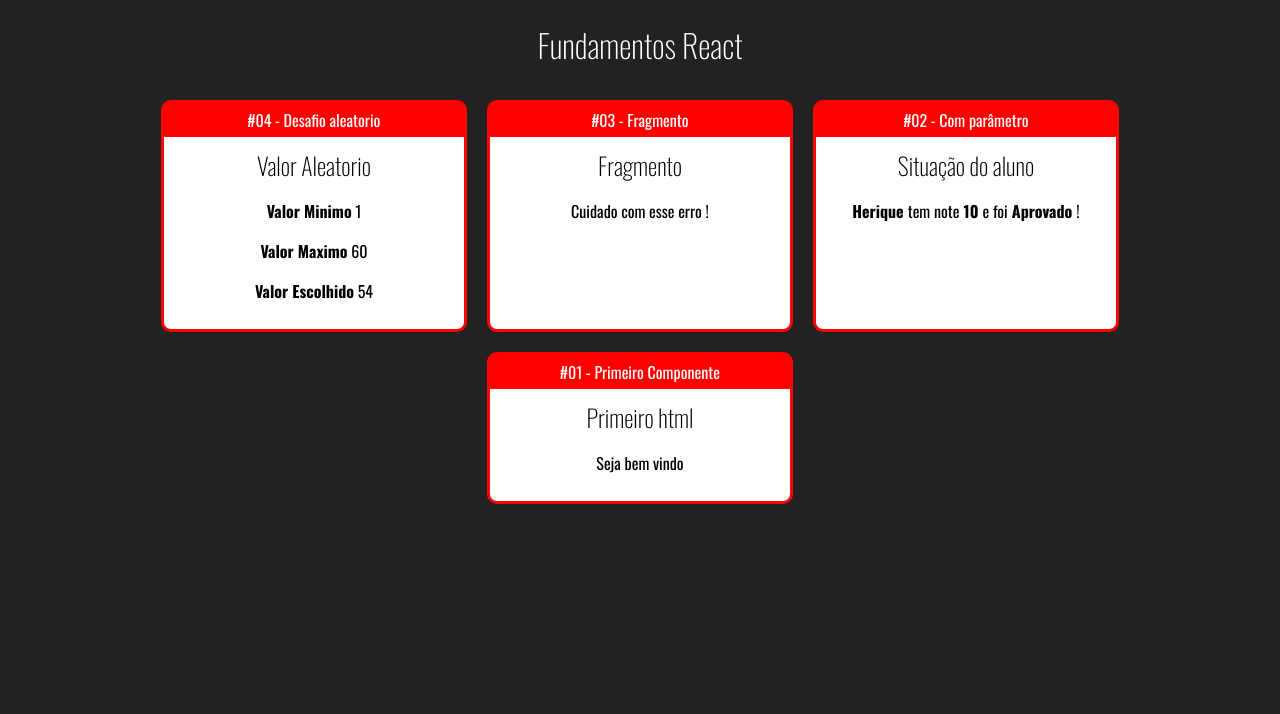
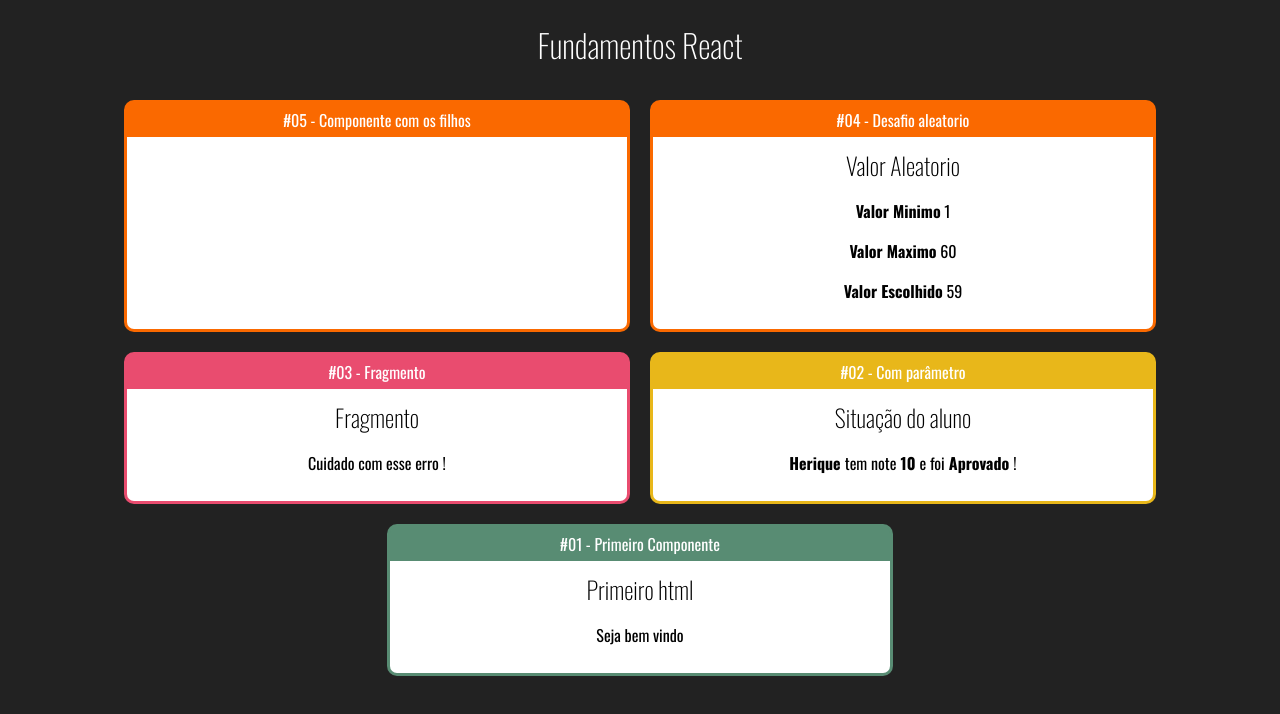
Before and after one commit to rafaelhfreitas/curso-react, a React (Create React App) app: page / in a window 1280 px wide. Shown: the top 714 px of the page. Built offline with nearby package versions, Linux system fonts and the light colour scheme.

Commit message:
Refactoring translate to english

```diff
--- a/src/App.jsx
+++ b/src/App.jsx
@@ -3,10 +3,10 @@ import React from 'react'
 
 
 import Card from './components/layout/Card'
-import Primeiro from './components/basicos/Primeiro'
-import ComParametro from './components/basicos/ComParametro'
-import Fragmento from './components/basicos/Fragmento'
-import Aleatorio from './components/basicos/Aleatorio'
+import First from './components/basicos/First'
+import Fragment from './components/basicos/Fragment'
+import Random from './components/basicos/Random'
+import WithParameter from './components/basicos/WithParameter'
 
 export default (props) => {
     return (
@@ -14,20 +14,23 @@ export default (props) => {
             <h1> Fundamentos React </h1>
 
             <div  className='Cards'>
-                <Card titulo='#04 - Desafio aleatorio'>
-                    <Aleatorio min={1} max={60} />
+                <Card titulo='#05 - Componente com os filhos' color="#FA6900">
+
                 </Card>
-                <Card titulo='#03 - Fragmento'>
-                    <Fragmento/>
+                <Card titulo='#04 - Desafio aleatorio' color="#FA6900">
+                    <Random min={1} max={60} />
                 </Card>
-                <Card titulo='#02 - Com parâmetro'>
-                    <ComParametro
+                <Card titulo='#03 - Fragmento' color='#E94C6F'>
+                    <Fragment/>
+                </Card>
+                <Card titulo='#02 - Com parâmetro' color='#E8B71A'>
+                    <WithParameter
                         titulo='Situação do aluno'
                         aluno='Herique'
                         nota={10}/>
                 </Card>
-                <Card titulo='#01 - Primeiro Componente'>
-                    <Primeiro></Primeiro>
+                <Card titulo='#01 - Primeiro Componente' color='#588c73'>
+                    <First></First>
                 </Card>
             </div>
         </div>
--- a/src/components/basicos/Aleatorio.jsx
+++ b/src/components/basicos/Random.jsx
@@ -1,7 +1,7 @@
 import React from 'react'
 
 
-export default function Aleatorio(props){
+export default function Random(props){
 
     const { min, max } = props
     const randonNumber = parseInt(Math.random() * (max - min)) + min
--- a/src/components/basicos/ComParametro.jsx
+++ b/src/components/basicos/WithParameter.jsx
@@ -1,7 +1,7 @@
 import React from 'react'
 
 
-export default function ComParametro(props) {
+export default function WithParameter(props) {
     const status = props.nota >= 7 ? 'Aprovado' : 'Recuperação'
     return (
         <div>
--- a/src/components/layout/Card.css
+++ b/src/components/layout/Card.css
@@ -1,14 +1,13 @@
 .Card {
-    background-color: red;
-    border: 3px solid red;
+    border: 3px solid;
     border-radius: 10px;
     overflow: hidden;
     margin: 10px;
 
     display: flex;
     flex-direction: column;
-    min-width: 300px;
-    max-width: 300px;
+    min-width: 500px;
+    max-width: 500px;
 
 }
 
--- a/src/components/layout/Card.jsx
+++ b/src/components/layout/Card.jsx
@@ -2,8 +2,16 @@ import './Card.css'
 import React from 'react'
 
 export default function Card(props) {
+
+
+    const cardStyle = {
+        backgroundColor: props.color || '#F00',
+        borderColor: props.color || '#F00'
+    }
+
+
     return (
-        <div className='Card'>
+        <div className='Card' style={ cardStyle }>
             <div className='Title'> { props.titulo }</div>
             <div className='Content'>
                 {props.children}
```
Also changed, not shown: src/components/basicos/Family.jsx (added, +14 -0 lines), src/components/basicos/FamilyMember.jsx (added, +7 -0 lines), src/components/basicos/First.jsx (renamed from src/components/basicos/Primeiro.jsx), src/components/basicos/Fragment.jsx (renamed from src/components/basicos/Fragmento.jsx).
